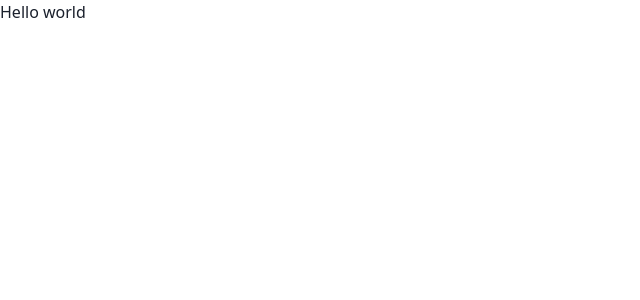
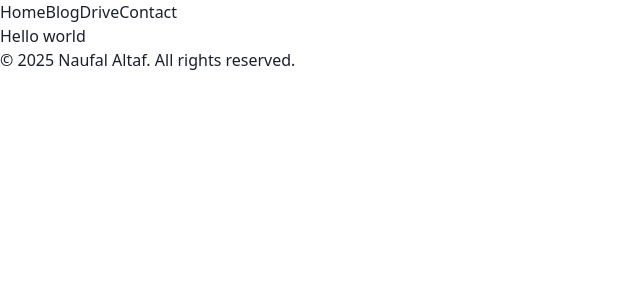
Before and after one commit to nawocci/site, a Next.js app: page / in a window 1280 px wide. Shown: the top 300 px of the page, without its empty margins (0-640 px from the left). Built offline with nearby package versions, Linux system fonts and the light colour scheme.

Commit message:
Create a global navbar and footer component

```diff
--- /dev/null
+++ b/src/app/(site)/blog/page.tsx
@@ -0,0 +1,7 @@
+export default function Blog() {
+  return (
+    <div>
+      <h1>Hello World - Blog</h1>
+    </div>
+  );
+}
--- /dev/null
+++ b/src/app/(site)/components/Footer.tsx
@@ -0,0 +1,5 @@
+export default function Footer() {
+    return (
+        <p>© {new Date().getFullYear()} Naufal Altaf. All rights reserved.</p>
+    )
+}
--- /dev/null
+++ b/src/app/(site)/components/Navbar.tsx
@@ -0,0 +1,12 @@
+import Link from "next/link";
+
+export default function Navbar() {
+  return (
+    <nav>
+      <Link href="/">Home</Link>
+      <Link href="/blog">Blog</Link>
+      <Link href="/drive">Drive</Link>
+      <Link href="mailto:naufal@altaf.xyz">Contact</Link>
+    </nav>
+  )
+}
--- /dev/null
+++ b/src/app/(site)/drive/page.tsx
@@ -0,0 +1,7 @@
+export default function Drive() {
+  return (
+    <div>
+      <h1>Hello World - Drive</h1>
+    </div>
+  );
+}
--- a/src/app/(site)/layout.tsx
+++ b/src/app/(site)/layout.tsx
@@ -1,5 +1,7 @@
 import type { Metadata } from "next";
 import "./globals.css";
+import Navbar from "./components/Navbar";
+import Footer from "./components/Footer";
 
 export const metadata: Metadata = {
   title: "Naufal Altaf",
@@ -14,7 +16,9 @@ export default function RootLayout({
   return (
     <html lang="en">
       <body className="antialiased text-foreground bg-background">
+        <Navbar />
         {children}
+        <Footer />
       </body>
     </html>
   );
```
